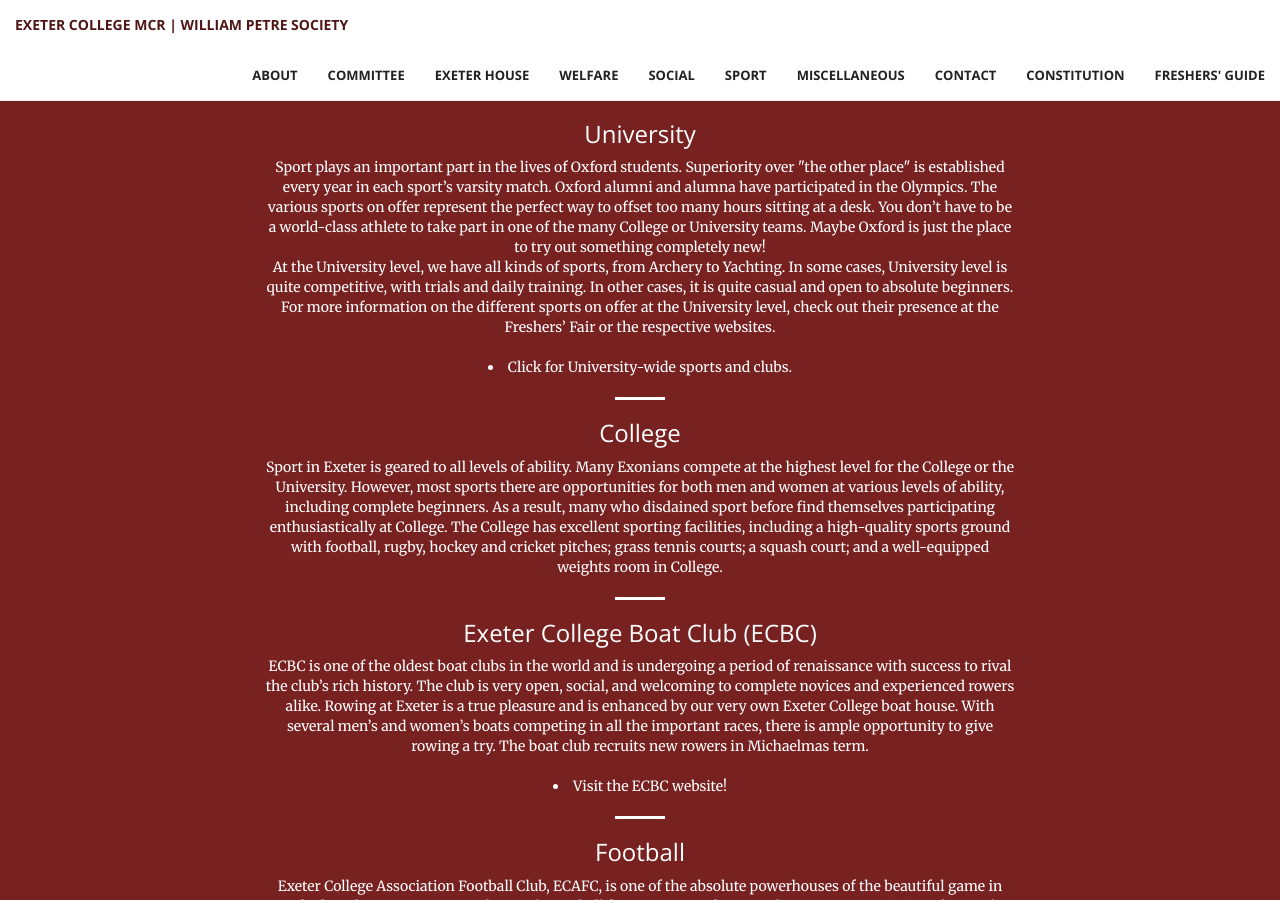
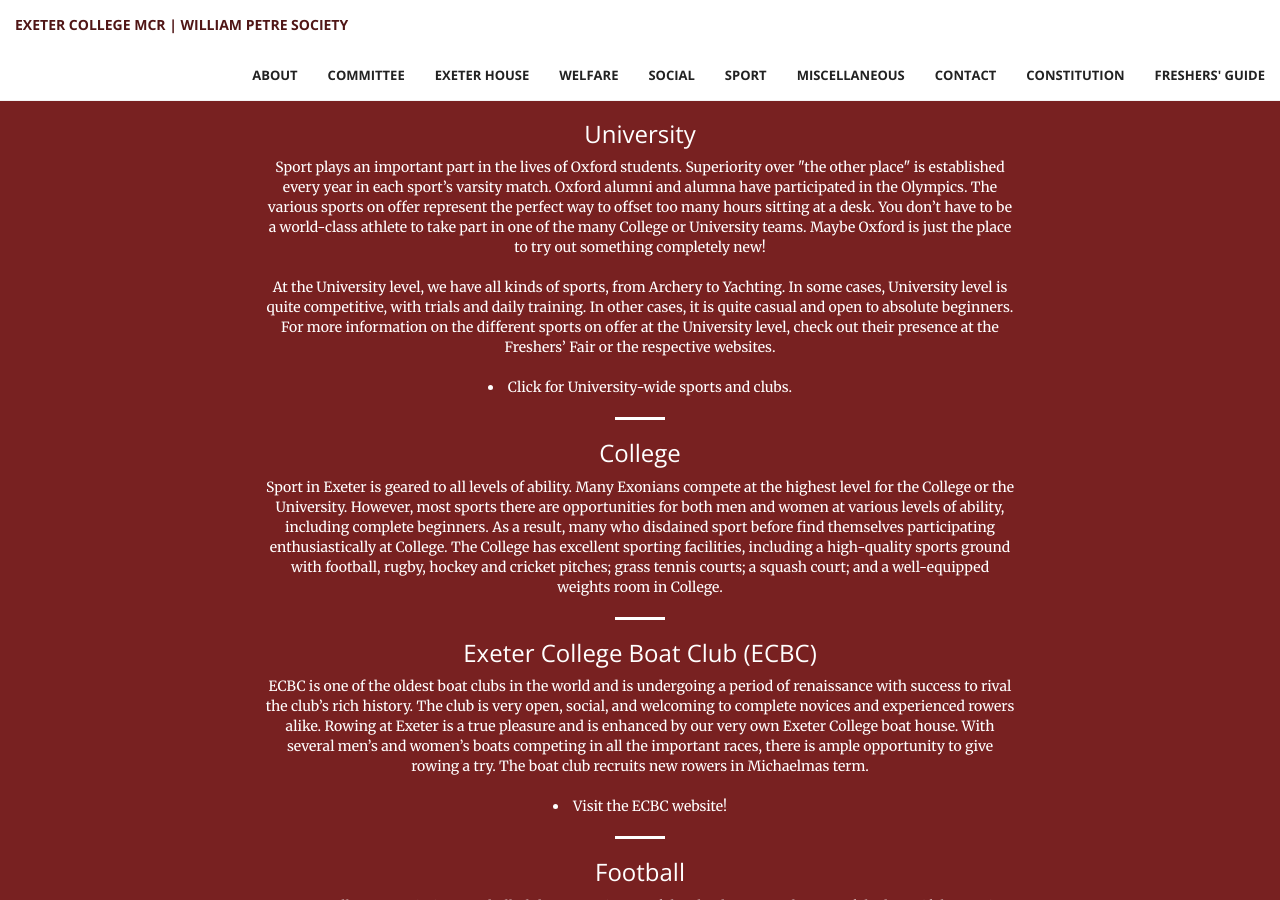
Before and after one commit to exetermcr/exetermcr.github.io, a Jekyll site: the page 5sport.html, which Jekyll copies as it is, in a window 1280 px wide and 900 px high, scrolled down 955 px. Built offline with Jekyll 4.4.1, drawn with Linux system fonts in a browser that asks for light colours.

Commit message:
Update 5sport.html

```diff
--- a/5sport.html
+++ b/5sport.html
@@ -114,7 +114,7 @@
 Sport plays an important part in the lives of Oxford students. Superiority over "the other place" is established every year in each sport’s varsity match. Oxford alumni and alumna have participated in the Olympics.
 The various sports on offer represent the perfect way to offset too many hours sitting at a desk. You don’t have to be a world-class athlete to take part in one of the many College or University teams.
 Maybe Oxford is just the place to try out something completely new!
-</br>
+<p></p>
 At the University level, we have all kinds of sports, from Archery to Yachting.
 In some cases, University level is quite competitive, with trials and daily training.
 In other cases, it is quite casual and open to absolute beginners.
@@ -158,7 +158,7 @@
 
     Exeter College Rugby Football Club, ECRFC, competes in the intercollegiate league and cup competition.
     It offers the perfect possibility for playing Rugby Union and representing the College’s colors.
-</br>
+<p></p>
     Besides the three staples of sport in Oxford, the College has its own Netball, Badminton, and Cricket teams that compete in the intercollegiate leagues.
     For more information, check out the Exeter Freshers’ Fair or contact your friendly Sports Rep.
 
```
